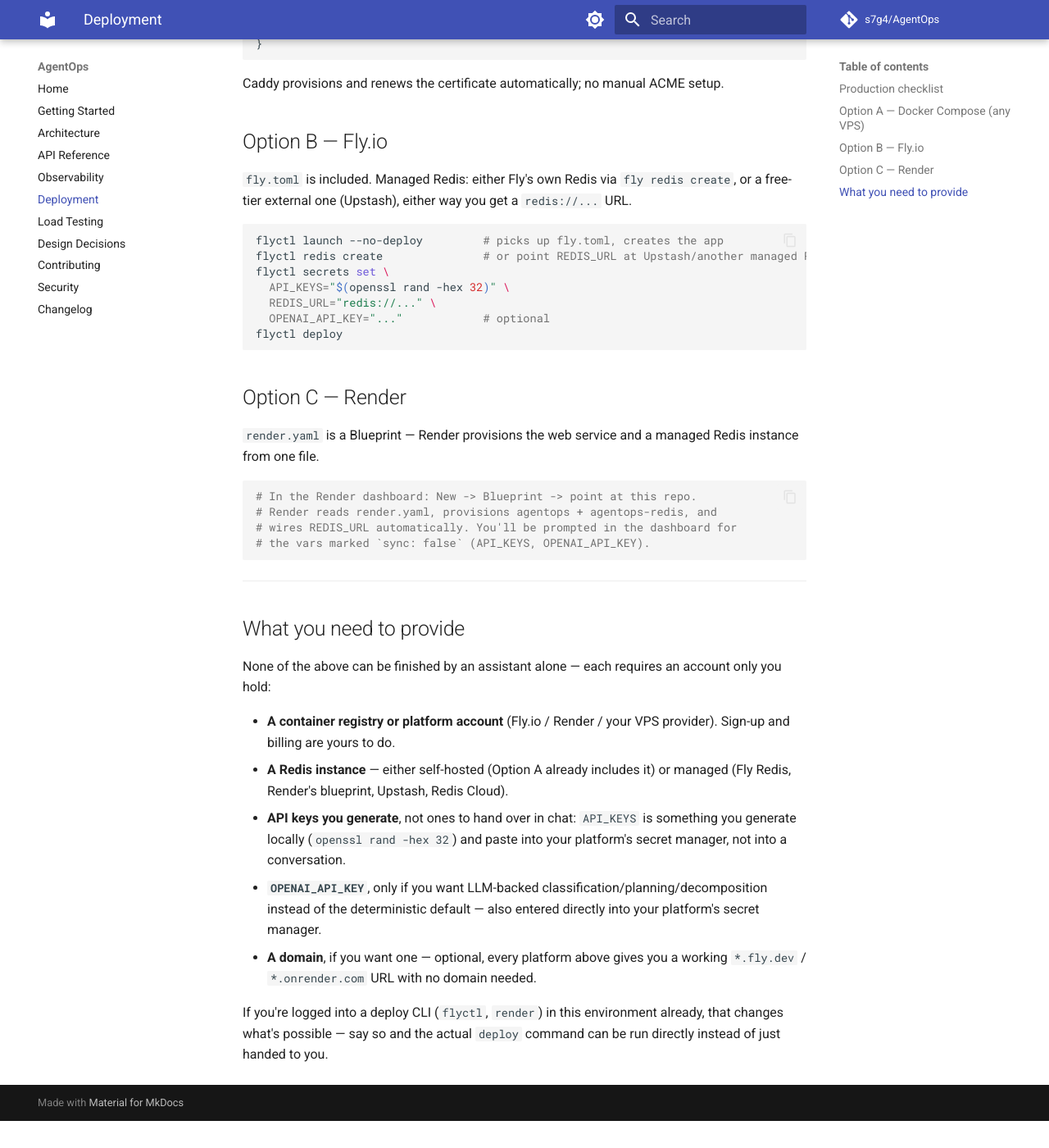
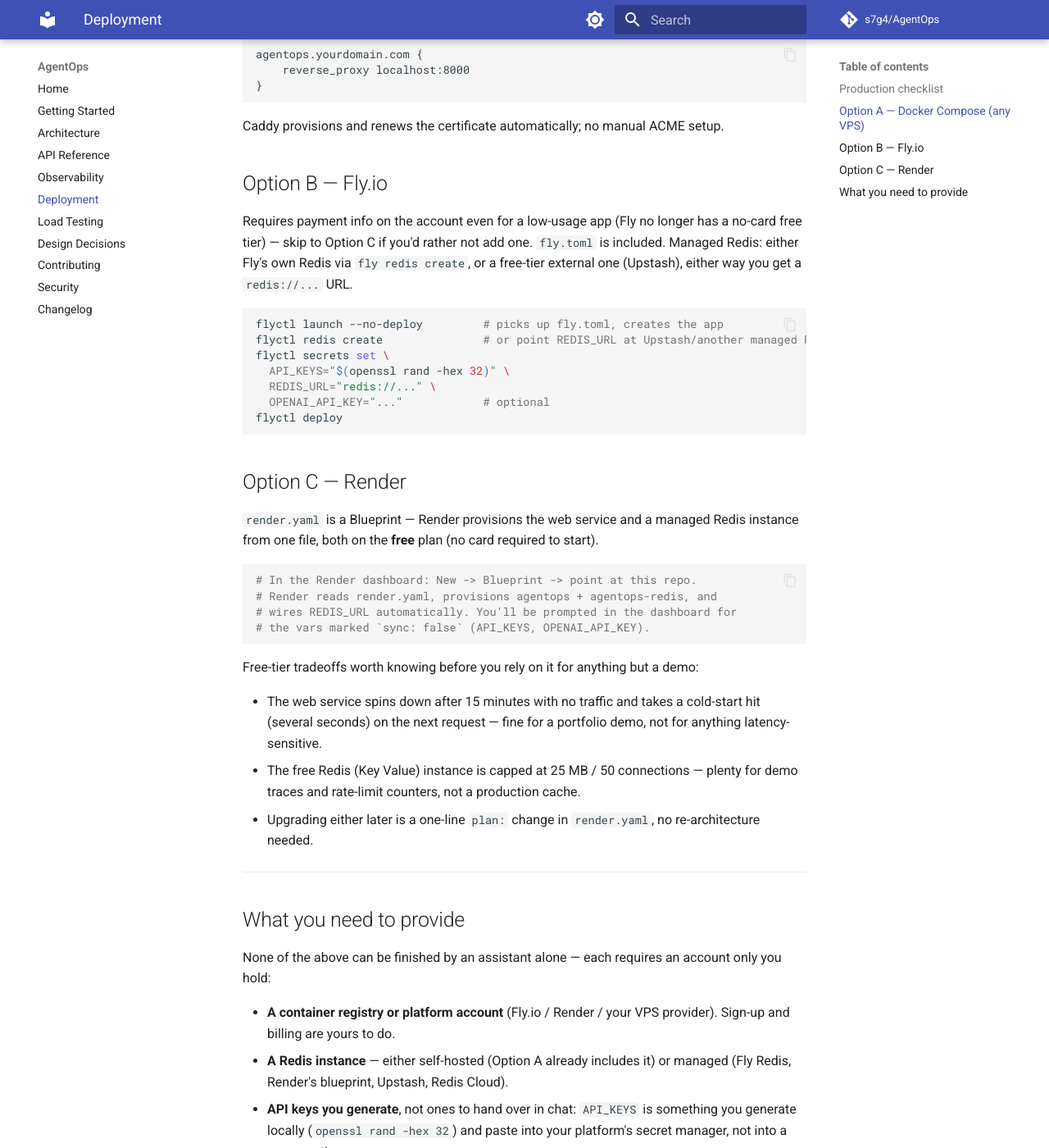
Before and after one commit to s7g4/AgentOps, an MkDocs documentation site: the page built from docs/deployment.md, in a window 1280 px wide and 1400 px high, scrolled down 1479 px. Shown: the whole window at 82% size. Built offline with MkDocs 1.6.1 and Material for MkDocs 9.7.7, drawn with Linux system fonts in a browser that asks for light colours; comment, search, counter and statistics services are not loaded; before the commit the page ends 2846 px from its top, so only the background shows below that; some of the changed text lies outside the part shown.

Commit message:
fix(deploy): make Render blueprint actually deploy on the free plan; document Fly.io card requirement

````diff
--- a/DEPLOYMENT.md
+++ b/DEPLOYMENT.md
@@ -1,6 +1,6 @@
 # Deployment
 
-AgentOps is a stateless FastAPI process plus Redis. Any platform that runs a container and gives you a Redis instance works. This covers three paths: self-hosting via Docker Compose, and two managed platforms (Fly.io, Render) with ready-to-use config.
+AgentOps is a stateless FastAPI process plus Redis. Any platform that runs a container and gives you a Redis instance works. This covers three paths: self-hosting via Docker Compose, and two managed platforms (Fly.io, Render) with ready-to-use config. **If you want to deploy without a card on file, use Option C (Render)** — Fly.io requires payment info even for low-usage apps; Render's free plan doesn't.
 
 ## Production checklist
 
@@ -44,7 +44,7 @@
 
 ## Option B — Fly.io
 
-`fly.toml` is included. Managed Redis: either Fly's own Redis via `fly redis create`, or a free-tier external one (Upstash), either way you get a `redis://...` URL.
+Requires payment info on the account even for a low-usage app (Fly no longer has a no-card free tier) — skip to Option C if you'd rather not add one. `fly.toml` is included. Managed Redis: either Fly's own Redis via `fly redis create`, or a free-tier external one (Upstash), either way you get a `redis://...` URL.
 
 ```bash
 flyctl launch --no-deploy         # picks up fly.toml, creates the app
@@ -58,7 +58,7 @@
 
 ## Option C — Render
 
-`render.yaml` is a Blueprint — Render provisions the web service and a managed Redis instance from one file.
+`render.yaml` is a Blueprint — Render provisions the web service and a managed Redis instance from one file, both on the **free** plan (no card required to start).
 
 ```bash
 # In the Render dashboard: New -> Blueprint -> point at this repo.
@@ -66,6 +66,12 @@
 # wires REDIS_URL automatically. You'll be prompted in the dashboard for
 # the vars marked `sync: false` (API_KEYS, OPENAI_API_KEY).
 ```
+
+Free-tier tradeoffs worth knowing before you rely on it for anything but a demo:
+
+- The web service spins down after 15 minutes with no traffic and takes a cold-start hit (several seconds) on the next request — fine for a portfolio demo, not for anything latency-sensitive.
+- The free Redis (Key Value) instance is capped at 25 MB / 50 connections — plenty for demo traces and rate-limit counters, not a production cache.
+- Upgrading either later is a one-line `plan:` change in `render.yaml`, no re-architecture needed.
 
 ---
 
--- a/render.yaml
+++ b/render.yaml
@@ -7,6 +7,7 @@
   - type: web
     name: agentops
     runtime: docker
+    plan: free
     dockerfilePath: ./Dockerfile
     healthCheckPath: /health
     envVars:
````
Also changed, not shown: ROADMAP.md (deleted, +0 -26 lines).
